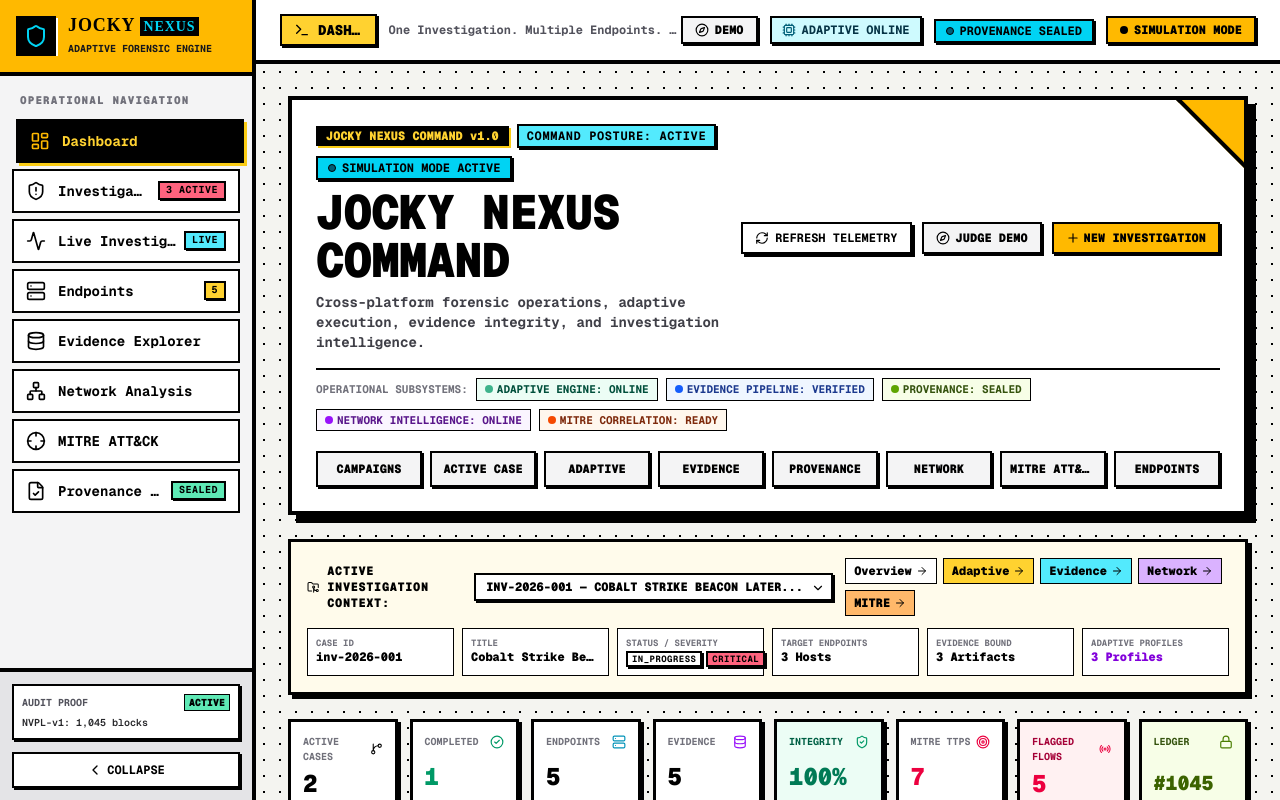
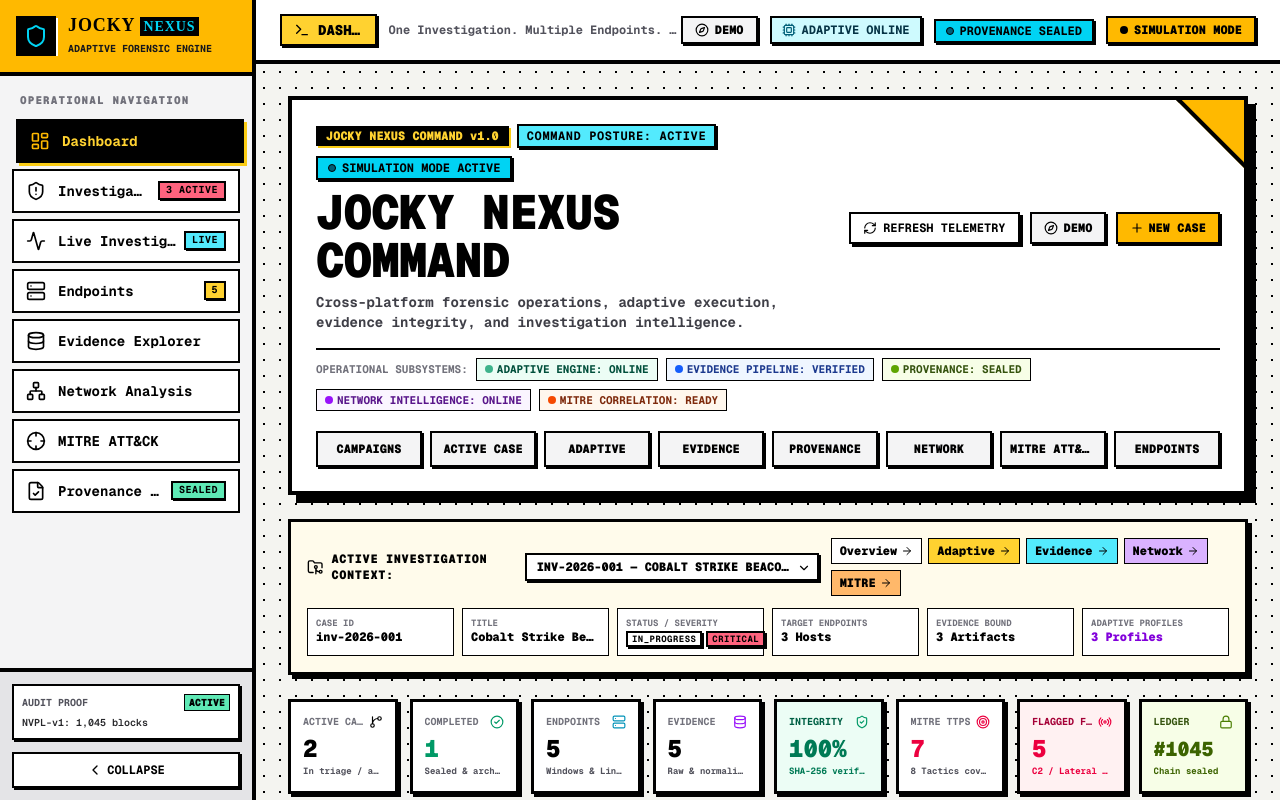
Before and after one commit to Guneshbari/JOCKY-Nexus, a Next.js app: page /dashboard in a window 1280 px wide. Built offline with nearby package versions, Linux system fonts and the light colour scheme.

Commit message:
style(dashboard): fix responsive grid wrapping, card headers, and table containment on Command Center

```diff
--- a/src/features/dashboard/CommandCenterHeader.tsx
+++ b/src/features/dashboard/CommandCenterHeader.tsx
@@ -45,7 +45,7 @@
             />
           </div>
 
-          <h1 className="text-2xl sm:text-4xl md:text-5xl font-black uppercase tracking-tight text-black flex items-center gap-3">
+          <h1 className="text-xl sm:text-3xl md:text-5xl font-black uppercase tracking-tight text-black flex items-center gap-3">
             <span>JOCKY NEXUS COMMAND</span>
           </h1>
 
@@ -55,20 +55,21 @@
         </div>
 
         {/* Right Controls: Refresh, Simulation Mode, Judge Demo Mode */}
-        <div className="flex flex-wrap items-center gap-2.5 shrink-0">
+        <div className="flex flex-wrap items-center gap-2 sm:gap-2.5 shrink-0">
           <DashboardRefreshButton />
 
           <button
             type="button"
             onClick={onToggleJudgeDemo}
-            className={`px-3 py-1.5 border-2 border-black text-xs font-black uppercase transition-all shadow-[2px_2px_0px_#000] cursor-pointer flex items-center gap-1.5 ${
+            className={`px-2.5 sm:px-3 py-1.5 border-2 border-black text-xs font-black uppercase transition-all shadow-[2px_2px_0px_#000] cursor-pointer flex items-center gap-1.5 ${
               isJudgeDemoActive
                 ? "bg-amber-400 text-black ring-2 ring-black"
                 : "bg-zinc-100 hover:bg-zinc-200 text-black"
             }`}
           >
-            <Compass className="w-3.5 h-3.5 text-black" />
-            <span>{isJudgeDemoActive ? "JUDGE DEMO: ACTIVE" : "JUDGE DEMO"}</span>
+            <Compass className="w-3.5 h-3.5 text-black shrink-0" />
+            <span className="hidden xs:inline">{isJudgeDemoActive ? "JUDGE DEMO: ACTIVE" : "JUDGE DEMO"}</span>
+            <span className="xs:hidden">{isJudgeDemoActive ? "DEMO ACTIVE" : "DEMO"}</span>
           </button>
 
           <Button
@@ -77,84 +78,85 @@
             onClick={() => openModal("NEW_INVESTIGATION")}
             className="text-xs font-black uppercase shadow-[2px_2px_0px_#000]"
           >
-            <Plus className="w-3.5 h-3.5 mr-1" />
-            <span>NEW INVESTIGATION</span>
+            <Plus className="w-3.5 h-3.5 mr-1 shrink-0" />
+            <span className="hidden xs:inline">NEW INVESTIGATION</span>
+            <span className="xs:hidden">NEW CASE</span>
           </Button>
         </div>
       </div>
 
       {/* Secondary Status Strip: 5 Core Operational Subsystems */}
-      <div className="flex flex-wrap items-center gap-2 pt-2 border-t-2 border-black text-[11px] font-bold">
+      <div className="flex flex-wrap items-center gap-1.5 sm:gap-2 pt-2 border-t-2 border-black text-[10px] sm:text-[11px] font-bold">
         <span className="text-zinc-500 uppercase">Operational Subsystems:</span>
         <div className="flex items-center gap-1 px-2 py-0.5 border border-black bg-emerald-50 text-emerald-900">
-          <span className="w-2 h-2 rounded-full bg-emerald-600 animate-pulse" />
+          <span className="w-2 h-2 rounded-full bg-emerald-600 animate-pulse shrink-0" />
           <span>ADAPTIVE ENGINE: ONLINE</span>
         </div>
         <div className="flex items-center gap-1 px-2 py-0.5 border border-black bg-blue-50 text-blue-900">
-          <span className="w-2 h-2 rounded-full bg-blue-600" />
+          <span className="w-2 h-2 rounded-full bg-blue-600 shrink-0" />
           <span>EVIDENCE PIPELINE: VERIFIED</span>
         </div>
         <div className="flex items-center gap-1 px-2 py-0.5 border border-black bg-lime-50 text-lime-900">
-          <span className="w-2 h-2 rounded-full bg-lime-600" />
+          <span className="w-2 h-2 rounded-full bg-lime-600 shrink-0" />
           <span>PROVENANCE: SEALED</span>
         </div>
         <div className="flex items-center gap-1 px-2 py-0.5 border border-black bg-purple-50 text-purple-900">
-          <span className="w-2 h-2 rounded-full bg-purple-600" />
+          <span className="w-2 h-2 rounded-full bg-purple-600 shrink-0" />
           <span>NETWORK INTELLIGENCE: ONLINE</span>
         </div>
         <div className="flex items-center gap-1 px-2 py-0.5 border border-black bg-orange-50 text-orange-900">
-          <span className="w-2 h-2 rounded-full bg-orange-600" />
+          <span className="w-2 h-2 rounded-full bg-orange-600 shrink-0" />
           <span>MITRE CORRELATION: READY</span>
         </div>
       </div>
 
       {/* Primary & Secondary Command Action Toolbar */}
-      <div className="grid grid-cols-2 sm:grid-cols-4 lg:grid-cols-8 gap-2 pt-1 text-xs">
+      <div className="grid grid-cols-2 xs:grid-cols-4 lg:grid-cols-8 gap-1.5 sm:gap-2 pt-1 text-[11px] sm:text-xs">
         <Link
           href="/investigations"
-          className="p-2 border-2 border-black bg-zinc-100 hover:bg-amber-300 text-black font-black uppercase text-center truncate shadow-[2px_2px_0px_#000] transition-all"
+          className="p-1.5 sm:p-2 border-2 border-black bg-zinc-100 hover:bg-amber-300 text-black font-black uppercase text-center truncate shadow-[2px_2px_0px_#000] transition-all"
         >
           CAMPAIGNS
         </Link>
         <Link
           href={`/investigations/${currentInvId}`}
-          className="p-2 border-2 border-black bg-zinc-100 hover:bg-amber-300 text-black font-black uppercase text-center truncate shadow-[2px_2px_0px_#000] transition-all"
+          className="p-1.5 sm:p-2 border-2 border-black bg-zinc-100 hover:bg-amber-300 text-black font-black uppercase text-center truncate shadow-[2px_2px_0px_#000] transition-all"
         >
           ACTIVE CASE
         </Link>
         <Link
           href={`/live-investigation?id=${currentInvId}`}
-          className="p-2 border-2 border-black bg-zinc-100 hover:bg-amber-300 text-black font-black uppercase text-center truncate shadow-[2px_2px_0px_#000] transition-all"
+          className="p-1.5 sm:p-2 border-2 border-black bg-zinc-100 hover:bg-amber-300 text-black font-black uppercase text-center truncate shadow-[2px_2px_0px_#000] transition-all"
         >
           ADAPTIVE
         </Link>
         <Link
           href={`/evidence?id=${currentInvId}`}
-          className="p-2 border-2 border-black bg-zinc-100 hover:bg-cyan-300 text-black font-black uppercase text-center truncate shadow-[2px_2px_0px_#000] transition-all"
+          className="p-1.5 sm:p-2 border-2 border-black bg-zinc-100 hover:bg-cyan-300 text-black font-black uppercase text-center truncate shadow-[2px_2px_0px_#000] transition-all"
         >
           EVIDENCE
         </Link>
         <Link
           href={`/provenance`}
-          className="p-2 border-2 border-black bg-zinc-100 hover:bg-lime-300 text-black font-black uppercase text-center truncate shadow-[2px_2px_0px_#000] transition-all"
+          className="p-1.5 sm:p-2 border-2 border-black bg-zinc-100 hover:bg-lime-300 text-black font-black uppercase text-center truncate shadow-[2px_2px_0px_#000] transition-all"
         >
           PROVENANCE
         </Link>
         <Link
           href={`/network?id=${currentInvId}`}
-          className="p-2 border-2 border-black bg-zinc-100 hover:bg-purple-300 text-black font-black uppercase text-center truncate shadow-[2px_2px_0px_#000] transition-all"
+          className="p-1.5 sm:p-2 border-2 border-black bg-zinc-100 hover:bg-purple-300 text-black font-black uppercase text-center truncate shadow-[2px_2px_0px_#000] transition-all"
         >
           NETWORK
         </Link>
         <Link
           href={`/mitre?id=${currentInvId}`}
-          className="p-2 border-2 border-black bg-zinc-100 hover:bg-orange-300 text-black font-black uppercase text-center truncate shadow-[2px_2px_0px_#000] transition-all"
+          className="p-1.5 sm:p-2 border-2 border-black bg-zinc-100 hover:bg-orange-300 text-black font-black uppercase text-center truncate shadow-[2px_2px_0px_#000] transition-all"
         >
           MITRE ATT&CK
         </Link>
         <Link
           href="/endpoints"
-          className="p-2 border-2 border-black bg-zinc-100 hover:bg-zinc-200 text-black font-black uppercase text-center truncate shadow-[2px_2px_0px_#000] transition-all"
+          className="p-1.5 sm:p-2 border-2 border-black bg-zinc-100 hover:bg-zinc-200 text-black font-black uppercase text-center truncate shadow-[2px_2px_0px_#000] transition-all"
         >
           ENDPOINTS
         </Link>
--- a/src/features/dashboard/CommandMetricStrip.tsx
+++ b/src/features/dashboard/CommandMetricStrip.tsx
@@ -51,125 +51,125 @@
   }, [investigations, evidenceItems, provenanceState, networkConnections, endpoints])
 
   return (
-    <div className="grid grid-cols-2 sm:grid-cols-4 lg:grid-cols-8 gap-3 font-mono">
+    <div className="grid grid-cols-2 sm:grid-cols-4 lg:grid-cols-8 gap-2 sm:gap-3 font-mono">
       {/* 1. Active Investigations */}
       <Link
         href="/investigations"
-        className="p-3 border-3 border-black bg-white hover:bg-amber-50 shadow-[3px_3px_0px_#000] flex flex-col justify-between transition-transform active:translate-x-0.5 active:translate-y-0.5"
+        className="p-2.5 sm:p-3 border-3 border-black bg-white hover:bg-amber-50 shadow-[2px_2px_0px_#000] sm:shadow-[3px_3px_0px_#000] flex flex-col justify-between transition-transform active:translate-x-0.5 active:translate-y-0.5 min-w-0"
       >
-        <div className="flex items-center justify-between">
-          <span className="text-[10px] font-bold text-zinc-500 uppercase">Active Cases</span>
-          <GitBranch className="w-3.5 h-3.5 text-black" />
+        <div className="flex items-center justify-between gap-1">
+          <span className="text-[10px] font-bold text-zinc-500 uppercase truncate">Active Cases</span>
+          <GitBranch className="w-3.5 h-3.5 text-black shrink-0" />
         </div>
-        <div className="text-2xl font-black text-black mt-1">
+        <div className="text-xl sm:text-2xl font-black text-black mt-1 truncate">
           {stats.activeInvestigations}
         </div>
-        <span className="text-[9px] font-bold text-zinc-600">In triage / analysis</span>
+        <span className="text-[9px] font-bold text-zinc-600 truncate">In triage / analysis</span>
       </Link>
 
       {/* 2. Completed Investigations */}
       <Link
         href="/investigations"
-        className="p-3 border-3 border-black bg-white hover:bg-emerald-50 shadow-[3px_3px_0px_#000] flex flex-col justify-between transition-transform active:translate-x-0.5 active:translate-y-0.5"
+        className="p-2.5 sm:p-3 border-3 border-black bg-white hover:bg-emerald-50 shadow-[2px_2px_0px_#000] sm:shadow-[3px_3px_0px_#000] flex flex-col justify-between transition-transform active:translate-x-0.5 active:translate-y-0.5 min-w-0"
       >
-        <div className="flex items-center justify-between">
-          <span className="text-[10px] font-bold text-zinc-500 uppercase">Completed</span>
-          <CheckCircle2 className="w-3.5 h-3.5 text-emerald-600" />
+        <div className="flex items-center justify-between gap-1">
+          <span className="text-[10px] font-bold text-zinc-500 uppercase truncate">Completed</span>
+          <CheckCircle2 className="w-3.5 h-3.5 text-emerald-600 shrink-0" />
         </div>
-        <div className="text-2xl font-black text-emerald-600 mt-1">
+        <div className="text-xl sm:text-2xl font-black text-emerald-600 mt-1 truncate">
           {stats.completedInvestigations}
         </div>
-        <span className="text-[9px] font-bold text-zinc-600">Sealed & archived</span>
+        <span className="text-[9px] font-bold text-zinc-600 truncate">Sealed & archived</span>
       </Link>
 
       {/* 3. Monitored Endpoints */}
       <Link
         href="/endpoints"
-        className="p-3 border-3 border-black bg-white hover:bg-cyan-50 shadow-[3px_3px_0px_#000] flex flex-col justify-between transition-transform active:translate-x-0.5 active:translate-y-0.5"
+        className="p-2.5 sm:p-3 border-3 border-black bg-white hover:bg-cyan-50 shadow-[2px_2px_0px_#000] sm:shadow-[3px_3px_0px_#000] flex flex-col justify-between transition-transform active:translate-x-0.5 active:translate-y-0.5 min-w-0"
       >
-        <div className="flex items-center justify-between">
-          <span className="text-[10px] font-bold text-zinc-500 uppercase">Endpoints</span>
-          <Server className="w-3.5 h-3.5 text-cyan-600" />
+        <div className="flex items-center justify-between gap-1">
+          <span className="text-[10px] font-bold text-zinc-500 uppercase truncate">Endpoints</span>
+          <Server className="w-3.5 h-3.5 text-cyan-600 shrink-0" />
         </div>
-        <div className="text-2xl font-black text-black mt-1">
+        <div className="text-xl sm:text-2xl font-black text-black mt-1 truncate">
           {stats.endpointsCount}
         </div>
-        <span className="text-[9px] font-bold text-zinc-600">Windows & Linux</span>
+        <span className="text-[9px] font-bold text-zinc-600 truncate">Windows & Linux</span>
       </Link>
 
       {/* 4. Evidence Artifacts */}
       <Link
         href="/evidence"
-        className="p-3 border-3 border-black bg-white hover:bg-purple-50 shadow-[3px_3px_0px_#000] flex flex-col justify-between transition-transform active:translate-x-0.5 active:translate-y-0.5"
+        className="p-2.5 sm:p-3 border-3 border-black bg-white hover:bg-purple-50 shadow-[2px_2px_0px_#000] sm:shadow-[3px_3px_0px_#000] flex flex-col justify-between transition-transform active:translate-x-0.5 active:translate-y-0.5 min-w-0"
       >
-        <div className="flex items-center justify-between">
-          <span className="text-[10px] font-bold text-zinc-500 uppercase">Evidence</span>
-          <Database className="w-3.5 h-3.5 text-purple-600" />
+        <div className="flex items-center justify-between gap-1">
+          <span className="text-[10px] font-bold text-zinc-500 uppercase truncate">Evidence</span>
+          <Database className="w-3.5 h-3.5 text-purple-600 shrink-0" />
         </div>
-        <div className="text-2xl font-black text-black mt-1">
+        <div className="text-xl sm:text-2xl font-black text-black mt-1 truncate">
           {stats.totalEvidence}
         </div>
-        <span className="text-[9px] font-bold text-zinc-600">Raw & normalized</span>
+        <span className="text-[9px] font-bold text-zinc-600 truncate">Raw & normalized</span>
       </Link>
 
       {/* 5. Verified Evidence */}
       <Link
         href="/evidence"
-        className="p-3 border-3 border-black bg-emerald-50 hover:bg-emerald-100 shadow-[3px_3px_0px_#000] flex flex-col justify-between transition-transform active:translate-x-0.5 active:translate-y-0.5"
+        className="p-2.5 sm:p-3 border-3 border-black bg-emerald-50 hover:bg-emerald-100 shadow-[2px_2px_0px_#000] sm:shadow-[3px_3px_0px_#000] flex flex-col justify-between transition-transform active:translate-x-0.5 active:translate-y-0.5 min-w-0"
       >
-        <div className="flex items-center justify-between">
-          <span className="text-[10px] font-bold text-emerald-800 uppercase">Integrity</span>
-          <ShieldCheck className="w-3.5 h-3.5 text-emerald-600" />
+        <div className="flex items-center justify-between gap-1">
+          <span className="text-[10px] font-bold text-emerald-800 uppercase truncate">Integrity</span>
+          <ShieldCheck className="w-3.5 h-3.5 text-emerald-600 shrink-0" />
         </div>
-        <div className="text-2xl font-black text-emerald-700 mt-1">
+        <div className="text-xl sm:text-2xl font-black text-emerald-700 mt-1 truncate">
           {stats.verificationRate}%
         </div>
-        <span className="text-[9px] font-bold text-emerald-700">SHA-256 verified</span>
+        <span className="text-[9px] font-bold text-emerald-700 truncate">SHA-256 verified</span>
       </Link>
 
       {/* 6. MITRE Techniques */}
       <Link
         href="/mitre"
-        className="p-3 border-3 border-black bg-white hover:bg-amber-50 shadow-[3px_3px_0px_#000] flex flex-col justify-between transition-transform active:translate-x-0.5 active:translate-y-0.5"
+        className="p-2.5 sm:p-3 border-3 border-black bg-white hover:bg-amber-50 shadow-[2px_2px_0px_#000] sm:shadow-[3px_3px_0px_#000] flex flex-col justify-between transition-transform active:translate-x-0.5 active:translate-y-0.5 min-w-0"
       >
-        <div className="flex items-center justify-between">
-          <span className="text-[10px] font-bold text-zinc-500 uppercase">MITRE TTPs</span>
-          <Target className="w-3.5 h-3.5 text-rose-600" />
+        <div className="flex items-center justify-between gap-1">
+          <span className="text-[10px] font-bold text-zinc-500 uppercase truncate">MITRE TTPs</span>
+          <Target className="w-3.5 h-3.5 text-rose-600 shrink-0" />
         </div>
-        <div className="text-2xl font-black text-rose-600 mt-1">
+        <div className="text-xl sm:text-2xl font-black text-rose-600 mt-1 truncate">
           {stats.mitreCount}
         </div>
-        <span className="text-[9px] font-bold text-zinc-600">8 Tactics covered</span>
+        <span className="text-[9px] font-bold text-zinc-600 truncate">8 Tactics covered</span>
       </Link>
 
       {/* 7. Flagged Flows */}
       <Link
         href="/network"
-        className="p-3 border-3 border-black bg-rose-50 hover:bg-rose-100 shadow-[3px_3px_0px_#000] flex flex-col justify-between transition-transform active:translate-x-0.5 active:translate-y-0.5"
+        className="p-2.5 sm:p-3 border-3 border-black bg-rose-50 hover:bg-rose-100 shadow-[2px_2px_0px_#000] sm:shadow-[3px_3px_0px_#000] flex flex-col justify-between transition-transform active:translate-x-0.5 active:translate-y-0.5 min-w-0"
       >
-        <div className="flex items-center justify-between">
-          <span className="text-[10px] font-bold text-rose-800 uppercase">Flagged Flows</span>
-          <Radio className="w-3.5 h-3.5 text-rose-600" />
+        <div className="flex items-center justify-between gap-1">
+          <span className="text-[10px] font-bold text-rose-800 uppercase truncate">Flagged Flows</span>
+          <Radio className="w-3.5 h-3.5 text-rose-600 shrink-0" />
         </div>
-        <div className="text-2xl font-black text-rose-600 mt-1">
+        <div className="text-xl sm:text-2xl font-black text-rose-600 mt-1 truncate">
           {stats.flaggedFlows}
         </div>
-        <span className="text-[9px] font-bold text-rose-600">C2 / Lateral hops</span>
+        <span className="text-[9px] font-bold text-rose-600 truncate">C2 / Lateral hops</span>
       </Link>
 
       {/* 8. Provenance Health */}
       <Link
         href="/provenance"
-        className="p-3 border-3 border-black bg-lime-50 hover:bg-lime-100 shadow-[3px_3px_0px_#000] flex flex-col justify-between transition-transform active:translate-x-0.5 active:translate-y-0.5"
+        className="p-2.5 sm:p-3 border-3 border-black bg-lime-50 hover:bg-lime-100 shadow-[2px_2px_0px_#000] sm:shadow-[3px_3px_0px_#000] flex flex-col justify-between transition-transform active:translate-x-0.5 active:translate-y-0.5 min-w-0"
       >
-        <div className="flex items-center justify-between">
-          <span className="text-[10px] font-bold text-lime-900 uppercase">Ledger</span>
-          <Lock className="w-3.5 h-3.5 text-lime-700" />
+        <div className="flex items-center justify-between gap-1">
+          <span className="text-[10px] font-bold text-lime-900 uppercase truncate">Ledger</span>
+          <Lock className="w-3.5 h-3.5 text-lime-700 shrink-0" />
         </div>
-        <div className="text-xl font-black text-lime-800 mt-1">
+        <div className="text-lg sm:text-xl font-black text-lime-800 mt-1 truncate">
           #{stats.blockHeight}
         </div>
-        <span className="text-[9px] font-bold text-lime-800">Chain sealed</span>
+        <span className="text-[9px] font-bold text-lime-800 truncate">Chain sealed</span>
       </Link>
     </div>
   )
--- a/src/features/dashboard/GlobalInvestigationContext.tsx
+++ b/src/features/dashboard/GlobalInvestigationContext.tsx
@@ -39,12 +39,12 @@
             Active Investigation Context:
           </span>
           {/* Case Switcher */}
-          <div className="relative inline-block">
+          <div className="relative inline-block max-w-[200px] xs:max-w-[260px] sm:max-w-xs">
             <select
               aria-label="Switch Active Case Context"
               value={currentInv.id}
               onChange={(e) => selectInvestigation(e.target.value)}
-              className="appearance-none bg-white hover:bg-zinc-100 border-2 border-black px-2.5 py-1 pr-7 text-xs font-black uppercase cursor-pointer shadow-[2px_2px_0px_#000] focus:outline-none"
+              className="appearance-none bg-white hover:bg-zinc-100 border-2 border-black px-2.5 py-1 pr-7 text-xs font-black uppercase cursor-pointer shadow-[2px_2px_0px_#000] focus:outline-none w-full truncate"
             >
               {investigations.map((inv) => (
                 <option key={inv.id} value={inv.id}>
```
Also changed, not shown: src/features/dashboard/AdaptiveExecutionAnalytics.tsx (+21 -21 lines), src/features/dashboard/EndpointFleetAnalytics.tsx (+8 -8 lines), src/features/dashboard/EvidenceIntegrityAnalytics.tsx (+7 -7 lines), src/features/dashboard/InvestigationOperationsTable.tsx (+12 -12 lines), src/features/dashboard/MitreIntelligenceSummary.tsx (+7 -7 lines), src/features/dashboard/NetworkIntelligenceSummary.tsx (+7 -7 lines), src/features/dashboard/ProvenanceHealthCard.tsx (+7 -7 lines).
